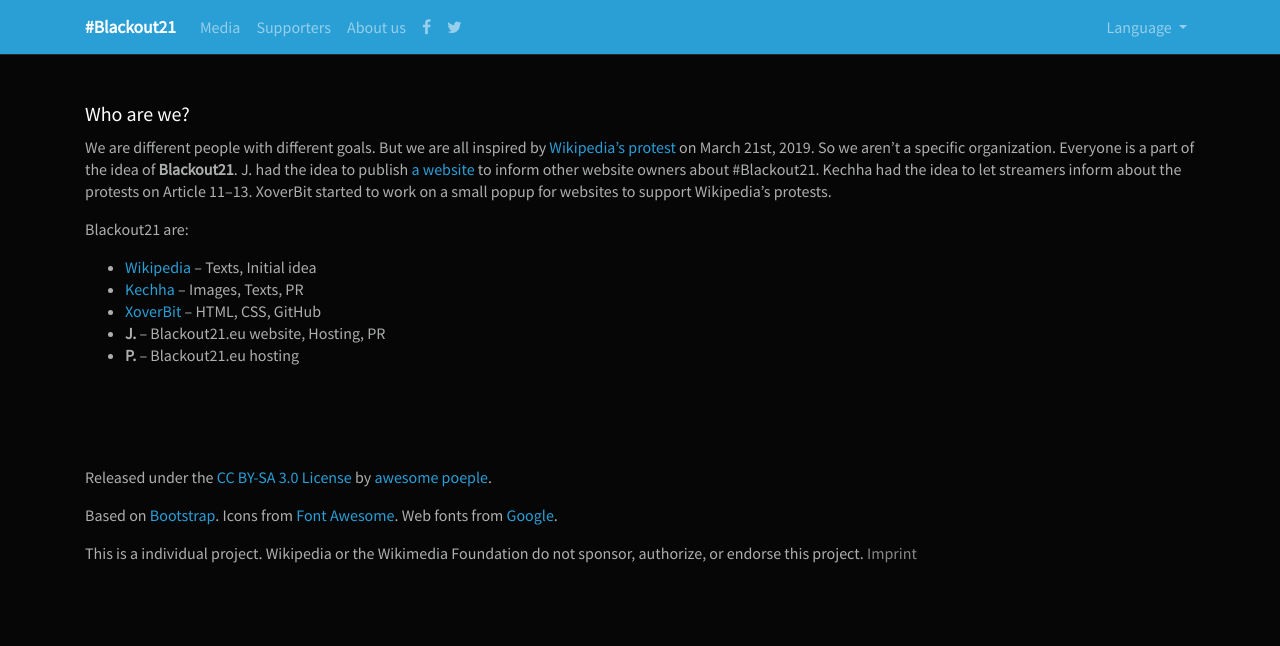
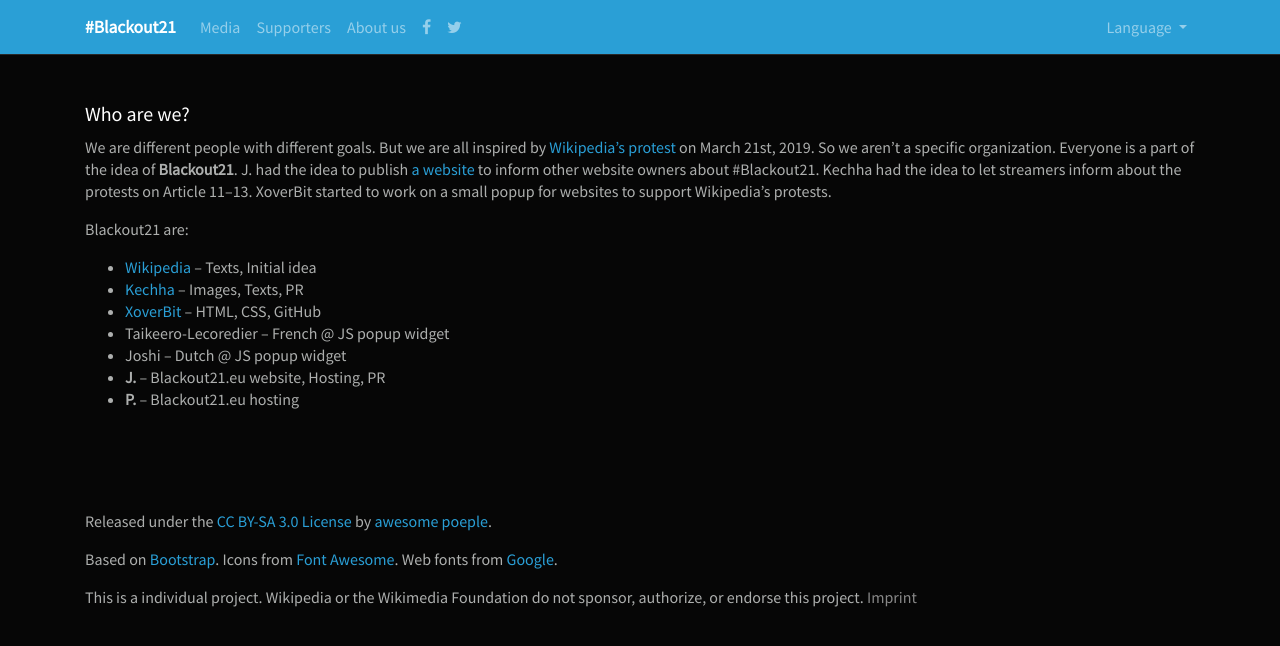
Before and after one commit to blackout21/blackout21.github.io, a Jekyll site: the page built from en/about.md, in a window 1280 px wide. Shown: the top 646 px of the page. Built offline with Jekyll 4.4.1, drawn with Linux system fonts in a browser that asks for light colours; nearby versions of some CDN libraries; our own code applies the rules of GitHub Pages for plain Markdown files; a script that is not in the unit is left out.

Commit message:
Added translators to about page

```diff
--- a/_includes/awesome_people.md
+++ b/_includes/awesome_people.md
@@ -1,5 +1,7 @@
 * [Wikipedia](https://www.wikipedia.de/) – Texts, Initial idea
 * [Kechha](https://twitter.com/KechhaHD) – Images, Texts, PR
 * [XoverBit](https://twitter.com/t1m0n) – HTML, CSS, GitHub
+* Taikeero-Lecoredier – French @ JS popup widget
+* Joshi – Dutch @ JS popup widget
 * **J.** – Blackout21.eu website, Hosting, PR
 * **P.** – Blackout21.eu hosting
```
